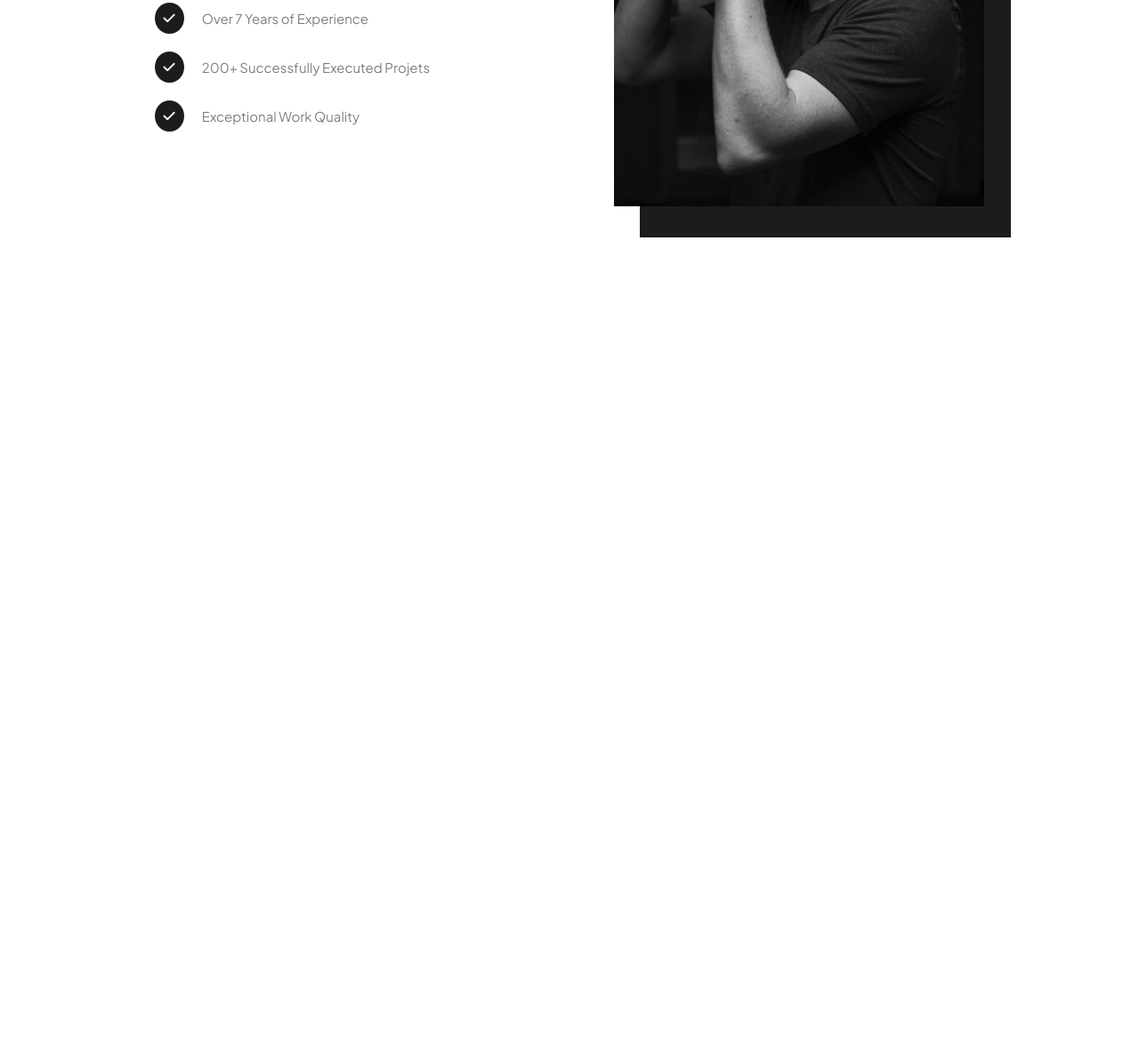
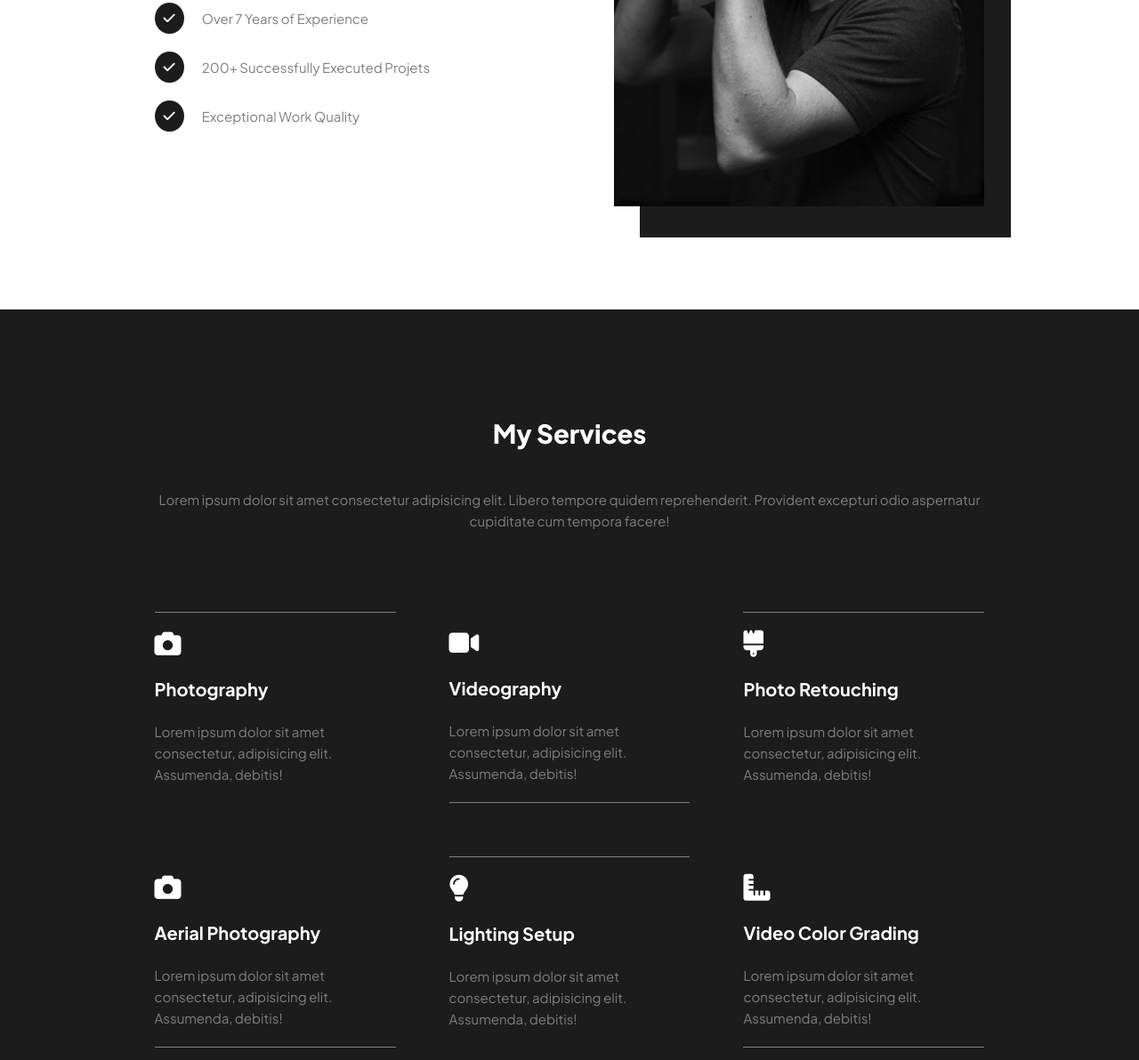
Before and after one commit to Phazerous/phoxul-website, a plain HTML site: page index.html in a window 1280 px wide. Shown: the part 1113-2305 px from the top of the page at 89% size. Before the commit the page ends 1461 px from the top, so only its background shows below. Drawn offline with Linux system fonts and the light colour scheme.

Commit message:
Step 3 Services

```diff
--- a/assets/styles/style.css
+++ b/assets/styles/style.css
@@ -324,3 +324,54 @@ body {
   bottom: -7%;
   right: -7%;
 }
+
+.services {
+  display: flex;
+  flex-direction: column;
+  align-items: center;
+  row-gap: 4rem;
+
+  background-color: var(--color-secondary);
+}
+
+.services__para {
+  text-align: center;
+}
+
+.services__title {
+  color: var(--color-primary);
+}
+
+.services__cards {
+  margin-top: 5rem;
+  width: 100%;
+
+  display: grid;
+  grid-template-columns: repeat(auto-fit, minmax(25rem, 1fr));
+  gap: 6rem;
+}
+
+.service__card i {
+  color: var(--color-primary);
+  font-size: var(--font-size-st-l);
+}
+
+.service__card {
+  padding: var(--padding-st-l-v) 0;
+
+  display: grid;
+  row-gap: 2rem;
+}
+
+.card__title {
+  color: var(--color-primary);
+  font-size: var(--font-size-st-m);
+}
+
+.service__card:nth-child(2n - 1) {
+  border-top: 1px solid var(--color-quaternary);
+}
+
+.service__card:nth-child(2n) {
+  border-bottom: 1px solid var(--color-quaternary);
+}
--- a/index.html
+++ b/index.html
@@ -138,6 +138,72 @@
             alt="" />
         </figure>
       </section>
+
+      <section class="services section__overall section__padding">
+        <h2 class="services__title section__title">My Services</h2>
+
+        <p class="services__para section__para">
+          Lorem ipsum dolor sit amet consectetur adipisicing elit. Libero
+          tempore quidem reprehenderit. Provident excepturi odio aspernatur
+          cupiditate cum tempora facere!
+        </p>
+
+        <div class="services__cards">
+          <div class="service__card">
+            <i class="fa-solid fa-camera"></i>
+            <h3 class="card__title">Photography</h3>
+            <p class="card__para section__para">
+              Lorem ipsum dolor sit amet consectetur, adipisicing elit.
+              Assumenda, debitis!
+            </p>
+          </div>
+
+          <div class="service__card">
+            <i class="fa-solid fa-video"></i>
+            <h3 class="card__title">Videography</h3>
+            <p class="card__para section__para">
+              Lorem ipsum dolor sit amet consectetur, adipisicing elit.
+              Assumenda, debitis!
+            </p>
+          </div>
+
+          <div class="service__card">
+            <i class="fa-solid fa-brush"></i>
+            <h3 class="card__title">Photo Retouching</h3>
+            <p class="card__para section__para">
+              Lorem ipsum dolor sit amet consectetur, adipisicing elit.
+              Assumenda, debitis!
+            </p>
+          </div>
+
+          <div class="service__card">
+            <i class="fa-solid fa-camera"></i>
+            <h3 class="card__title">Aerial Photography</h3>
+            <p class="card__para section__para">
+              Lorem ipsum dolor sit amet consectetur, adipisicing elit.
+              Assumenda, debitis!
+            </p>
+          </div>
+
+          <div class="service__card">
+            <i class="fa-solid fa-lightbulb"></i>
+            <h3 class="card__title">Lighting Setup</h3>
+            <p class="card__para section__para">
+              Lorem ipsum dolor sit amet consectetur, adipisicing elit.
+              Assumenda, debitis!
+            </p>
+          </div>
+
+          <div class="service__card">
+            <i class="fa-solid fa-ruler-combined"></i>
+            <h3 class="card__title">Video Color Grading</h3>
+            <p class="card__para section__para">
+              Lorem ipsum dolor sit amet consectetur, adipisicing elit.
+              Assumenda, debitis!
+            </p>
+          </div>
+        </div>
+      </section>
     </main>
   </body>
 </html>
```
